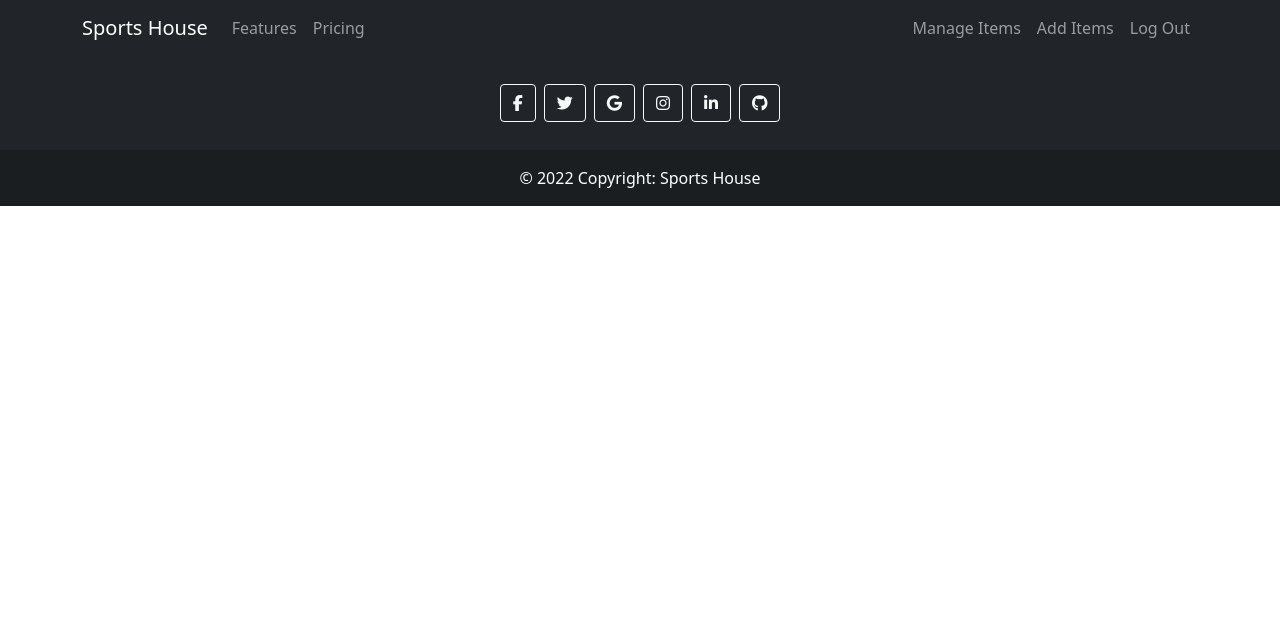
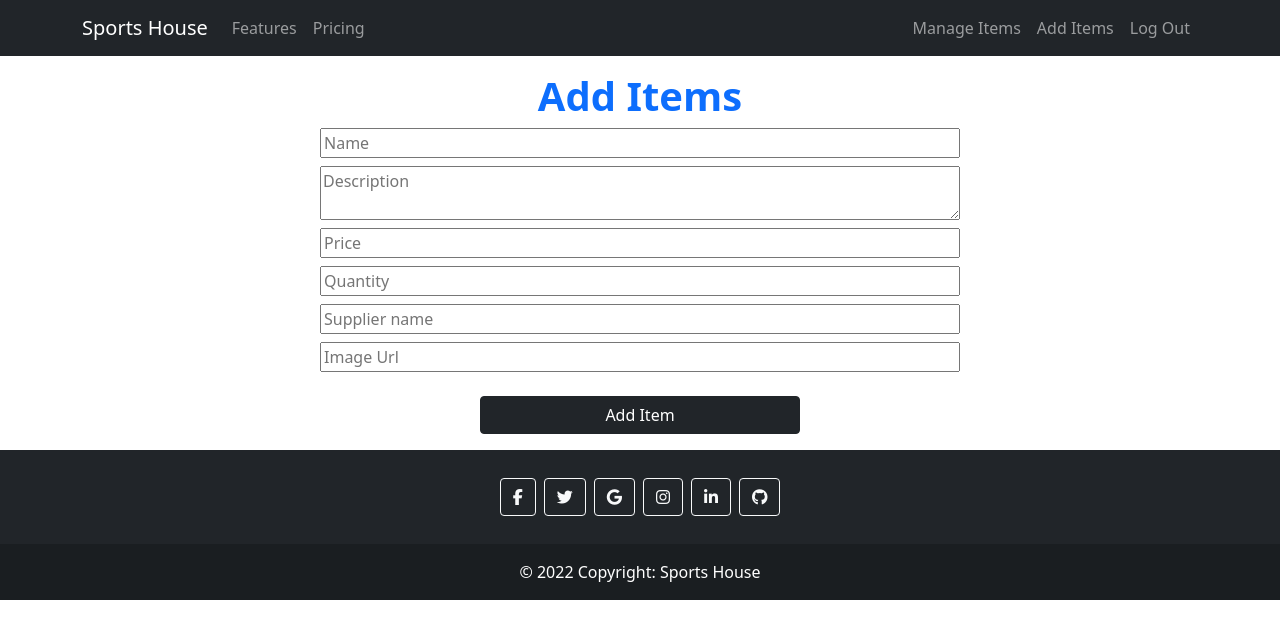
Before and after one commit to muhayminul96/Sports-House-Client, a React (Create React App) app: page /additem in a window 1280 px wide. Shown: the top 638 px of the page. Built offline with nearby package versions, Linux system fonts and the light colour scheme; no server answers; sample sign-in values are in the browser's storage.

Commit message:
datais saved in database

```diff
--- a/src/Pages/AddItem/AddItem.js
+++ b/src/Pages/AddItem/AddItem.js
@@ -1,11 +1,79 @@
-import React from 'react';
+import React from "react";
+import { useAuthState } from "react-firebase-hooks/auth";
+import { useForm } from "react-hook-form";
+import auth from "../../firebase.init";
 
 const AddItem = () => {
-    return (
-        <div>
+  const { register, handleSubmit, setValue } = useForm();
+  const [user, loading, error] = useAuthState(auth);
+  if (loading) {
+  }
+  // Submit your data into Redux store
+  const onSubmit = (data) => {
+    data.supplierEmail = user.email;
+    data.sold = 0;
+    data.quantity = parseInt(data.quantity);
+    data.price = parseFloat(data.price);
 
-        </div>
-    );
+    if (data.price <= 0 || data.quantity <= 0) {
+      alert("your price and quantity is more then 0");
+    } else {
+
+      fetch("http://localhost:5000/items", {
+        method: "POST",
+        headers: { "Content-Type": "application/json" },
+        body: JSON.stringify(data),
+      })
+        .then((response) => response.json())
+        .then((result) => console.log(result));
+    }
+  };
+  //   like id, name, image, description, price, quantity, supplier name, sold,
+
+  return (
+    <form onSubmit={handleSubmit(onSubmit)} className="d-flex flex-column mt-3">
+      <h1 className="fw-bolder text-primary">Add Items</h1>
+      <input
+        placeholder="Name"
+        className="w-50 mx-auto mb-2"
+        {...register("name")}
+      />
+      <textarea
+        placeholder="Description"
+        className="w-50 mx-auto mb-2"
+        {...register("description")}
+      />
+      <input
+        placeholder="Price"
+        type="number"
+        className="w-50 mx-auto mb-2"
+        {...register("price")}
+      />
+      <input
+        placeholder="Quantity"
+        type="number"
+        className="w-50 mx-auto mb-2"
+        {...register("quantity")}
+      />
+      <input
+        placeholder="Supplier name"
+        className="w-50 mx-auto mb-2"
+        {...register("supplier")}
+      />
+      <input
+        placeholder="Image Url"
+        className="w-50 mx-auto mb-2"
+        {...register("img")}
+        required
+      />
+
+      <input
+        type="submit"
+        className="w-25 mx-auto my-3 btn btn-dark"
+        value="Add Item"
+      />
+    </form>
+  );
 };
 
 export default AddItem;
--- a/src/Pages/ItemDetails/ItemDetails.js
+++ b/src/Pages/ItemDetails/ItemDetails.js
@@ -13,25 +13,25 @@ const ItemDetails = () => {
   const {
     _id,
     name,
-    SupplierName,
+    supplier,
     supplierEmail,
     shortDescription,
-    quantety,
+    quantity,
     price,
     img,
   } = item;
   return (
     <Card className="mx-auto my-5" style={{ width: "18rem" }}>
-      <Card.Img variant="top" src="https://i.ibb.co/S0NZdmS/basketball.jpg" />
+      <Card.Img variant="top" src={img} />
       <Card.Body>
         <Card.Title>{name}</Card.Title>
         <Card.Text>{shortDescription}</Card.Text>
       </Card.Body>
       <ListGroup className="list-group-flush">
         <ListGroupItem>Price {price} taka</ListGroupItem>
-        <ListGroupItem>quantity {quantety} </ListGroupItem>
+        <ListGroupItem>quantity {quantity} </ListGroupItem>
         <ListGroupItem>sold {0} </ListGroupItem>
-        <ListGroupItem>Supplier {SupplierName}</ListGroupItem>
+        <ListGroupItem>Supplier {supplier}</ListGroupItem>
       </ListGroup>
       <Card.Body>
         <Card.Link href="#">Card Link</Card.Link>
```
